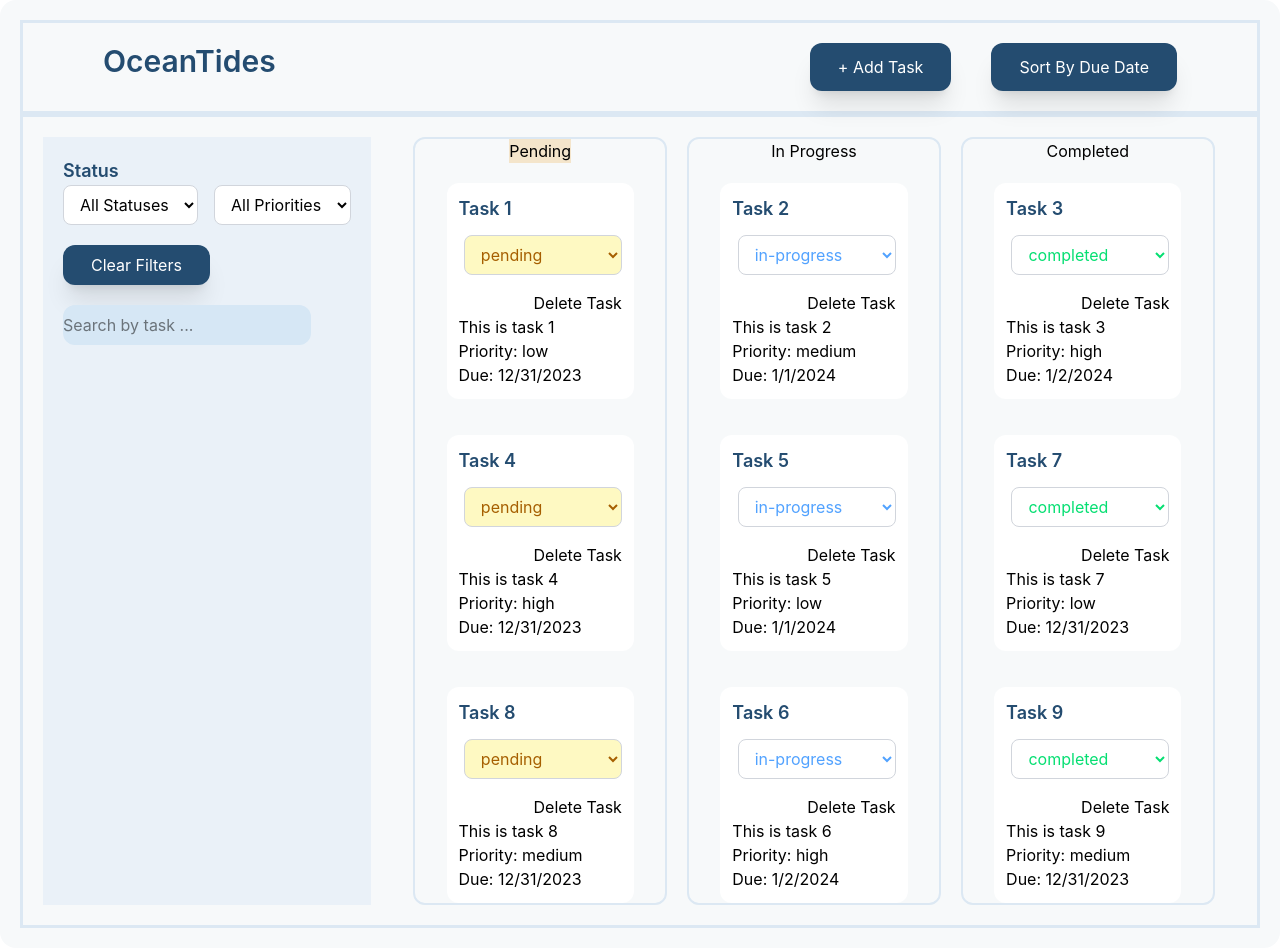
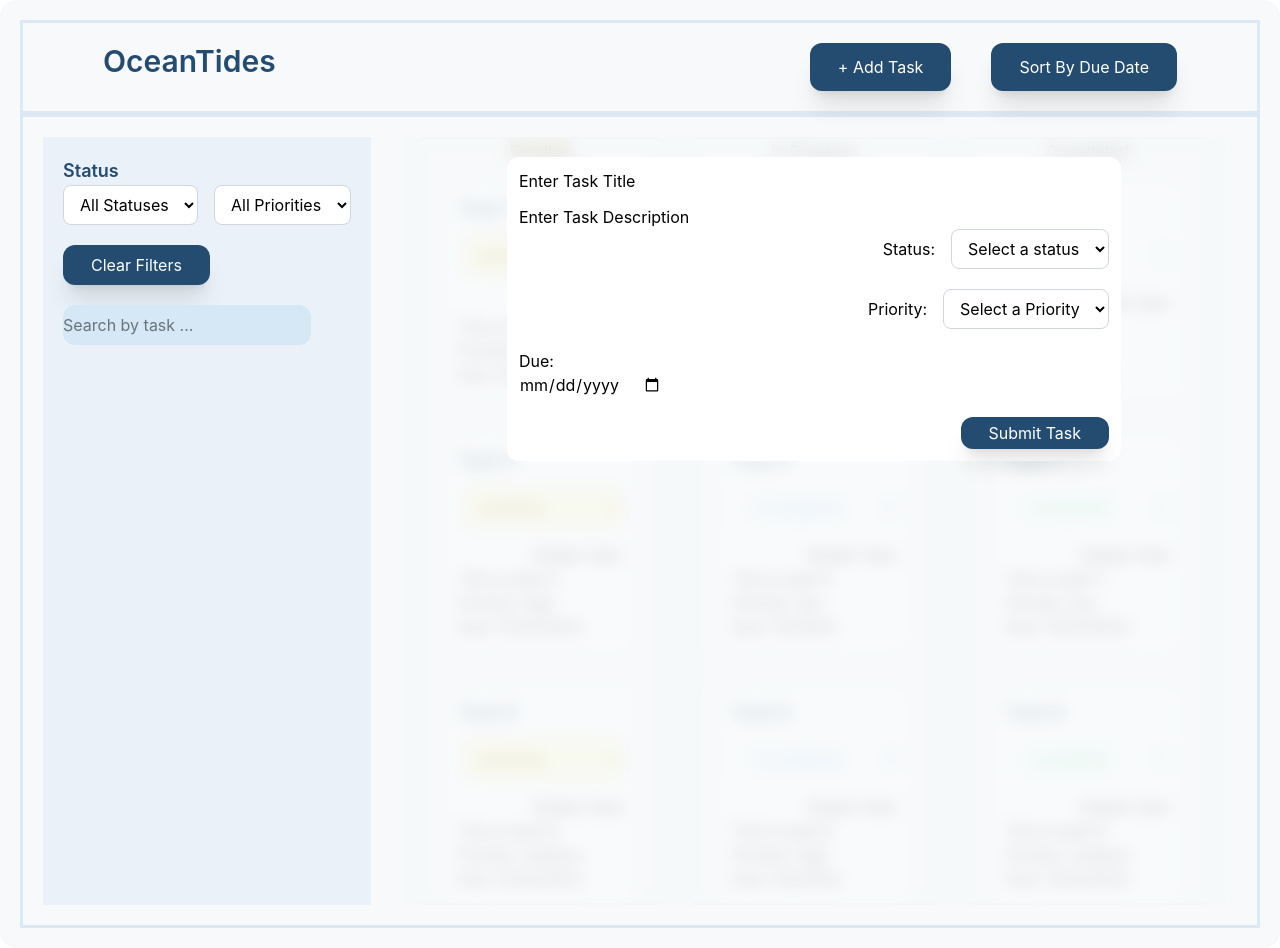
Before and after one commit to rhundal/task-management-dashboard, a React (Vite) app in the folder task-management-dashboard/: page / in a window 1280 px wide. Both pictures are taken after a click on the button "+ Add Task". Built offline with nearby package versions, Linux system fonts and the light colour scheme.

Commit message:
updated readme with some planning/notes what each component is responsible for, added a form for addTask function - TaskForm component. Just added the visual form, not yet  implemented functionality

```diff
--- a/task-management-dashboard/src/components/Dashboard/Dashboard.tsx
+++ b/task-management-dashboard/src/components/Dashboard/Dashboard.tsx
@@ -1,5 +1,5 @@
 import TaskList from "../TaskList/TaskList";
-
+import TaskForm from "../TaskForm/TaskForm";
 import { useState } from "react";
 import { type Task } from "../../types";
 import { type TaskStatus } from "../../types";
@@ -84,6 +84,8 @@ export default function Dashboard() {
 
   const [tasks, setTasks] = useState<Task[]>(tasksArray);
 
+  const [addTask, setAddTask] = useState(false);
+
   function onStatusChangeFunction(taskId: string, newStatus: TaskStatus) {
     let selectedTask = tasks.find((task) => task.id === taskId);
     if (!selectedTask) return;
@@ -97,6 +99,10 @@ export default function Dashboard() {
   function onDeleteFunction(taskId: string) {
     let arrayAfterDeletion = tasks.filter((task) => task.id !== taskId);
     setTasks(arrayAfterDeletion);
+  }
+
+  function handleAddTask() {
+    !addTask ? setAddTask(true) : setAddTask(false);
   }
 
   // This function attempts to update tasks displayed on dashboard based on filters selected
@@ -135,7 +141,10 @@ export default function Dashboard() {
         <div className="flex justify-end">
           <div className="p-5">
             {" "}
-            <button className="text-surface-card bg-txt-primary py-3 px-7 rounded-xl shadow-xl">
+            <button
+              onClick={handleAddTask}
+              className="text-surface-card bg-txt-primary py-3 px-7 rounded-xl shadow-xl"
+            >
               + Add Task
             </button>
           </div>
@@ -152,6 +161,12 @@ export default function Dashboard() {
           <h1 className="text-txt-primary text-lg font-semibold">Status</h1>
           <TaskFilter onFilterChange={onFilterChangeFunc} />
         </div>
+        <div className="relative flex">
+          {addTask && (
+            <div className="absolute inset-0 z-50 bg-dashboard-bg/80 backdrop-blur-sm flex item-start justify-center">
+              <TaskForm />
+            </div>
+          )}
           <div className="bg-dashboard-bg flex md:flex-[5] gap-5 min-w-0 mx-auto justify-center">
             <TaskList
               tasks={tasks}
@@ -163,5 +178,10 @@ export default function Dashboard() {
           </div>
         </div>
       </div>
+    </div>
   );
 }
+
+/*
+- Move Task filtering logic to utility function
+*/
--- a/task-management-dashboard/src/components/TaskForm/TaskForm.tsx
+++ b/task-management-dashboard/src/components/TaskForm/TaskForm.tsx
@@ -0,0 +1,114 @@
+import { useState } from "react";
+
+export default function TaskForm() {
+  const [currentStatus, setCurrentStatus] = useState();
+
+  const [currentPriority, setCurrentPriority] = useState();
+
+  function handleSubmit() {}
+  function changeStatusFunction() {}
+  function changePriorityFunction() {}
+  function handleSubmitTask() {}
+
+  return (
+    <>
+      {/*implement a form here which allows both addition and deletion of tasks */}
+      <form onSubmit={handleSubmit}>
+        <div className="bg-surface-card p-3 rounded-xl mt-5 w-[75%] mx-auto min-w-0">
+          <div className="flex flex-row flex-wrap justify-between items-center gap-3 min-w-0">
+            <div className="flex flex-row flex-wrap justify-start items-center gap-3 min-w-0">
+              <div>
+                <label htmlFor="title">Enter Task Title</label>
+                <input type="text" name="title" id="" />
+              </div>
+              <div>
+                <label htmlFor="description">Enter Task Description</label>
+                <input type="text" name="description" id="" />
+              </div>
+            </div>
+          </div>
+          <div className="flex flex-row flex-wrap justify-end items-center gap-4">
+            <h2> Status: </h2>
+            <div>
+              <select
+                value={currentStatus}
+                onChange={changeStatusFunction}
+                className={`w-full rounded-lg border border-gray-300 px-3 py-2 bg-white text-black ${
+                  currentStatus === "pending"
+                    ? "bg-yellow-100 text-yellow-700"
+                    : currentStatus === "in-progress"
+                      ? "bg-white text-blue-400"
+                      : currentStatus === "completed"
+                        ? "bg-white text-green-400"
+                        : "bg-white text-black"
+                }`}
+              >
+                <option value="">Select a status</option>
+                <option className="bg-yellow-100 text-gold-100" value="pending">
+                  pending
+                </option>
+                <option className="bg-white text-blue-400" value="in-progress">
+                  in-progress
+                </option>
+                <option className="bg-green-300 text-black" value="completed">
+                  completed
+                </option>
+              </select>
+            </div>
+          </div>
+          <div className=" mt-5 flex flex-row flex-wrap justify-end items-center gap-4">
+            <h2> Priority: </h2>
+
+            <div>
+              <select
+                value={currentStatus}
+                onChange={changePriorityFunction}
+                className={`w-full rounded-lg border border-gray-300 px-3 py-2 bg-white text-black ${
+                  currentPriority === "pending"
+                    ? "bg-yellow-100 text-yellow-700"
+                    : currentPriority === "in-progress"
+                      ? "bg-white text-blue-400"
+                      : currentPriority === "completed"
+                        ? "bg-white text-green-400"
+                        : "bg-white text-black"
+                }`}
+              >
+                <option value="">Select a Priority</option>
+                <option className="bg-yellow-100 text-gold-100" value="low">
+                  low
+                </option>
+                <option className="bg-white text-blue-400" value="medium">
+                  medium
+                </option>
+                <option className="bg-green-300 text-black" value="high">
+                  high
+                </option>
+              </select>
+            </div>
+          </div>
+          <div className="mt-5">
+            <h2> Due: </h2>
+            <div>
+              <input type="date" id="date" name="date" />
+            </div>
+          </div>
+          <div className="mt-5 flex justify-end">
+            <button
+              onClick={handleSubmitTask}
+              className="text-surface-card bg-txt-primary py-1 px-7 rounded-xl shadow-xl"
+            >
+              Submit Task
+            </button>
+          </div>
+        </div>
+      </form>
+    </>
+  );
+}
+
+/*
+Create a controlled form for adding/editing tasks
+Implement form validation
+Handle form submission
+Show validation feedback
+*/
```
Also changed, not shown: task-management-dashboard/src/components/TaskList/TaskList.tsx (+10 -0 lines), task-management-dashboard/src/types/index.tsx (+8 -5 lines), 1 other file (tests, documents, lock files or other folders). Lines whose indentation alone changed are shown as unchanged.
